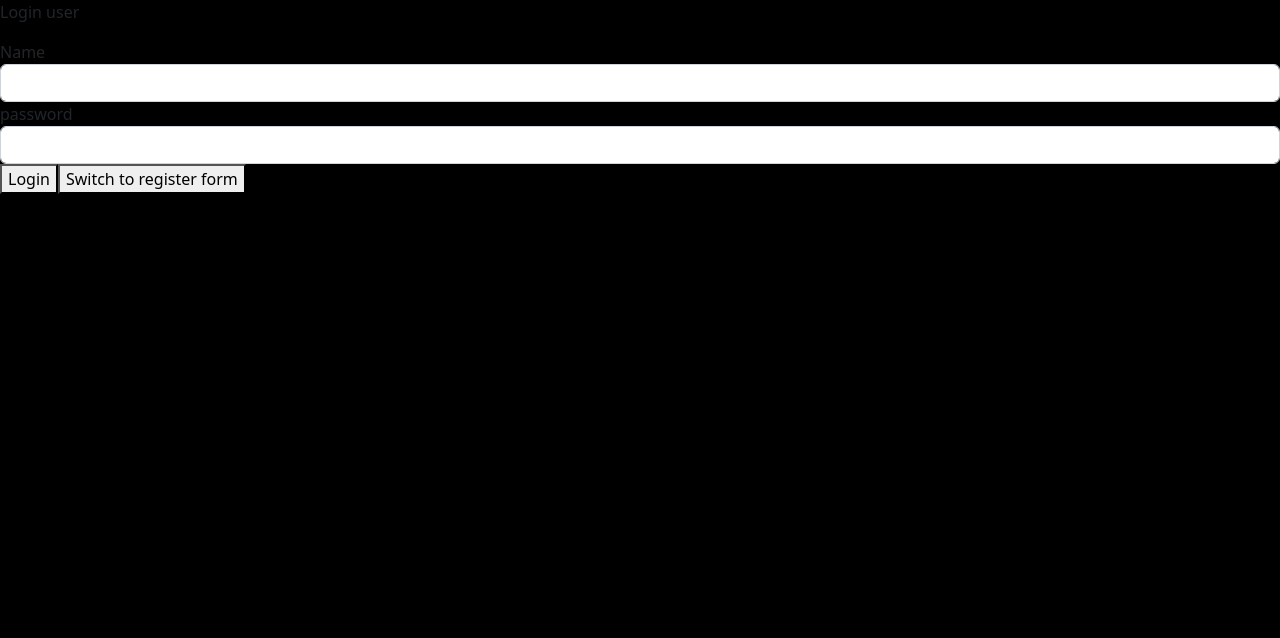
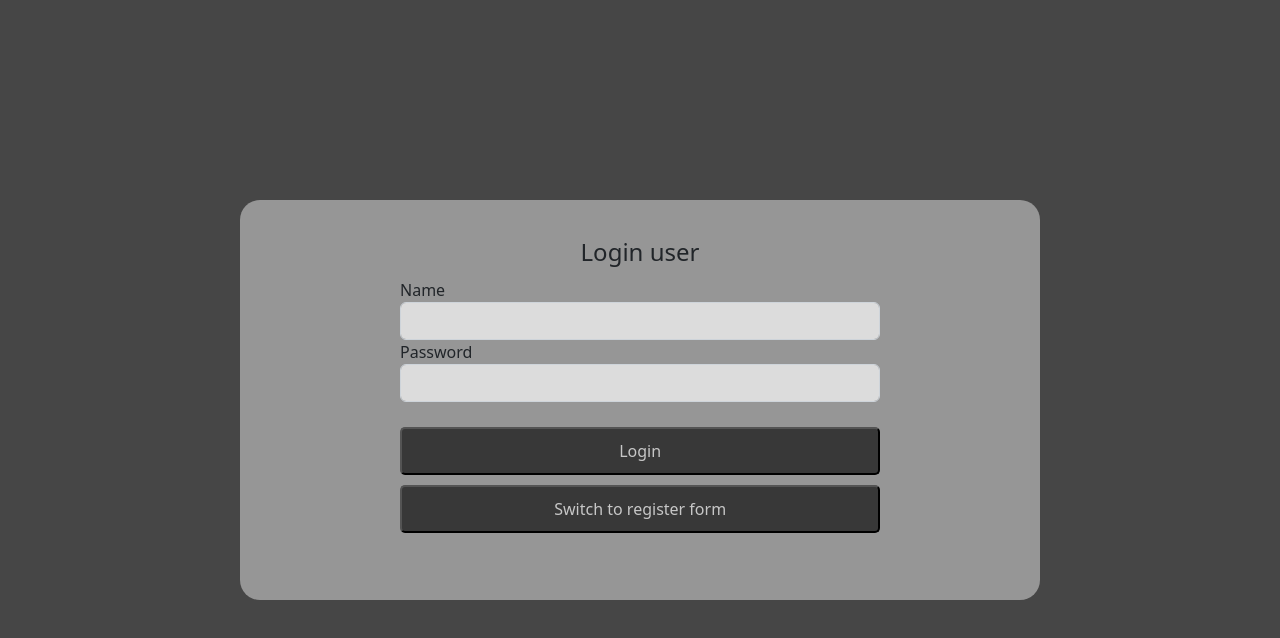
Before and after one commit to Luke1024/messenger-web-client, an Angular app: page / in a window 1280 px wide. Shown: the top 638 px of the page. Built offline with nearby package versions, Linux system fonts and the light colour scheme; no server answers.

Commit message:
layout and styling in login/register form modified

```diff
--- a/src/app/login-register/login-register.component.css
+++ b/src/app/login-register/login-register.component.css
@@ -0,0 +1,54 @@
+#window {
+    width:100%;
+    height:100%;
+    background-color: rgb(70,70,70);
+    position:fixed;
+}
+
+#container {
+    background-color: rgb(150,150,150);
+    width: 800px;
+    height: 400px;
+    top: 50%;
+    left: 50%;
+    transform: translate(-50%, -50%);
+    position:fixed;
+    border-radius: 20px;
+}
+
+#forms {
+    position:absolute;
+    top: 35%;
+    left: 50%;
+    transform: translate(-50%, -50%);
+    width: 60%;
+}
+
+input {
+    background-color: rgb(220,220,220);
+}
+
+button {
+    background-color: rgb(56, 56, 56);
+    padding: 10px;
+    border-radius: 5px;
+    color: rgb(199, 199, 199);
+    margin:5px;
+    width: 100%;
+}
+
+#buttons {
+    position:absolute;
+    top: 70%;
+    left: 49.4%;
+    transform: translate(-50%, -50%);
+    width: 60%;
+}
+
+#title {
+    position:absolute;
+    top: 15%;
+    left: 50%;
+    transform: translate(-50%, -50%);
+    font-size:x-large;
+}
--- a/src/app/login-register/login-register.component.html
+++ b/src/app/login-register/login-register.component.html
@@ -1,16 +1,28 @@
+<div id="window">
     <div id="container">
+        <div id="title">
             <p *ngIf="loginView">Login user</p>
             <p *ngIf="registerView">Register user</p>
+        </div>
+        <div id="forms">
             <div class="form-group">
                 <label for="name">Name</label>
                 <input type="text" class="form-control" id="name" [(ngModel)]="userDataDto.userName">
             </div>
             <div class="form-group">
-        <label for="password">password</label>
+                <label for="password">Password</label>
                 <input type="text" class="form-control" id="password" [(ngModel)]="userDataDto.password">
             </div>
-    <button *ngIf="loginView" id="button" (click)="loginUser()">Login</button>
-    <button *ngIf="registerView" id="button" (click)="registerUser()">Register</button>
-    <button *ngIf="loginView" id="button" (click)="switchToRegister()">Switch to register form</button>
-    <button *ngIf="registerView" id="button" (click)="switchToLogin()">Switch to login form></button>
         </div>
+        <div id="buttons">
+            <div *ngIf="loginView">
+                <button (click)="loginUser()">Login</button>
+                <button (click)="switchToRegister()">Switch to register form</button>
+            </div>
+            <div *ngIf="registerView">
+               <button (click)="registerUser()">Register</button>
+                <button (click)="switchToLogin()">Switch to login form</button>
+            </div>
+        </div>
+    </div>
+</div>
```
Lines whose indentation alone changed are shown as unchanged.
